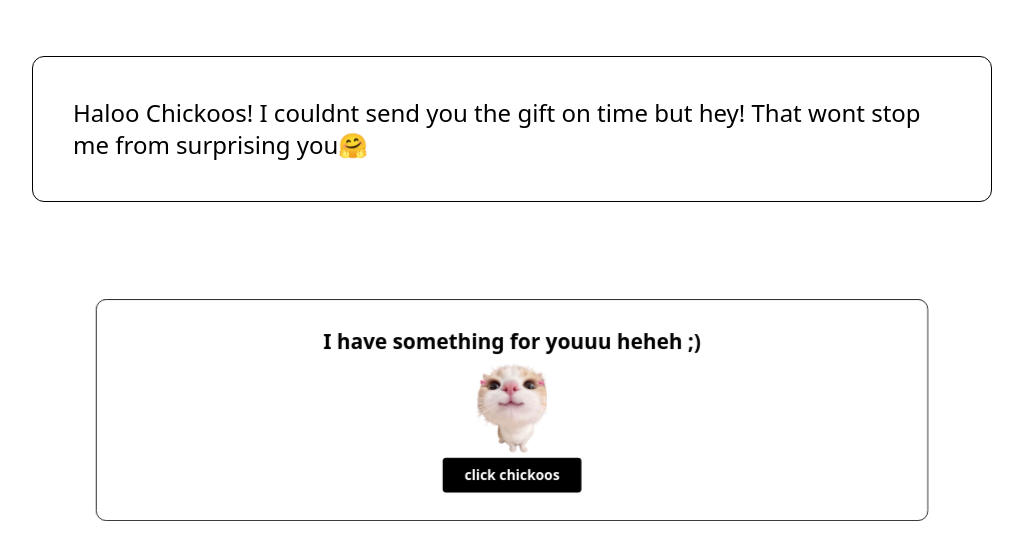
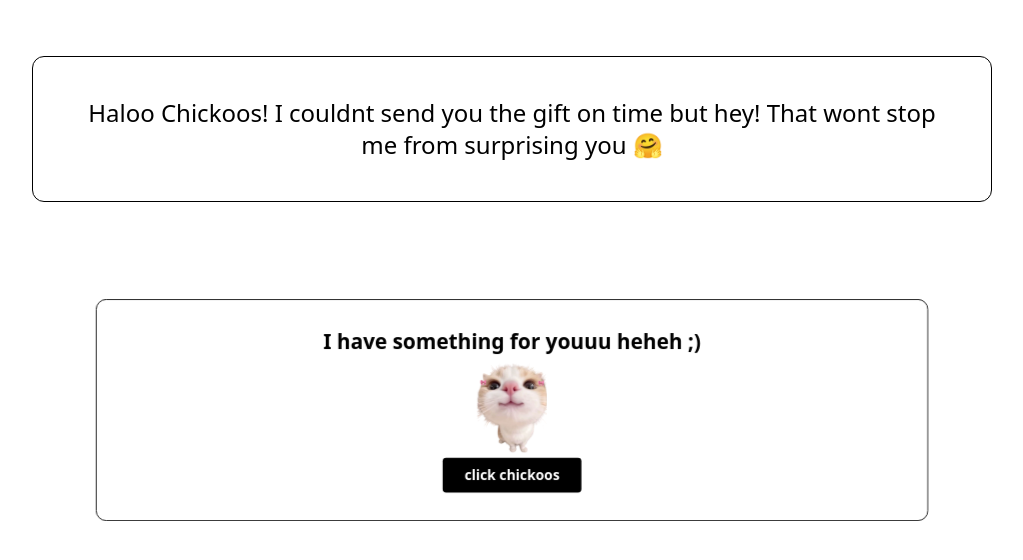
Before and after one commit to Tarun-175/Chickoos, a website: page index.html in a window 1280 px wide. Shown: the part 100-660 px from the top of the page, without its empty margins (128-1151 px from the left). Drawn offline with nearby package versions, Linux system fonts and the light colour scheme.

Commit message:
Update index.html

```diff
--- a/index.html
+++ b/index.html
@@ -67,10 +67,10 @@
       class="w-3/4 backdrop-blur border flex justify-center items center p-10 mx-auto mt-20 rounded-xl"
       id="kotak"
     >
-      <h3 class="text-2xl">
-        Haloo Chickoos! I couldnt send you the gift on time but hey!
-                  That wont stop me from surprising you🤗
-      </h3>
+      <h3 class="text-2xl text-center">
+      Haloo Chickoos! I couldnt send you the gift on time but hey!
+      That wont stop me from surprising you 🤗
+       </h3>
     </div>
 
     <div
```
